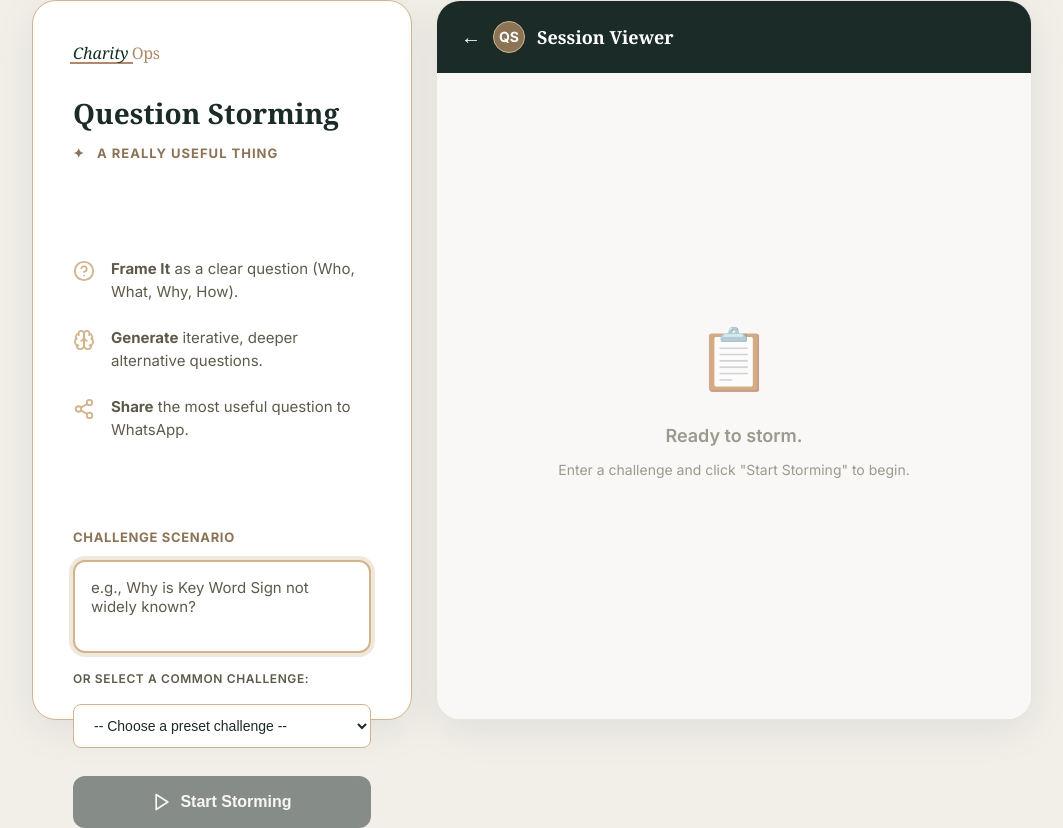
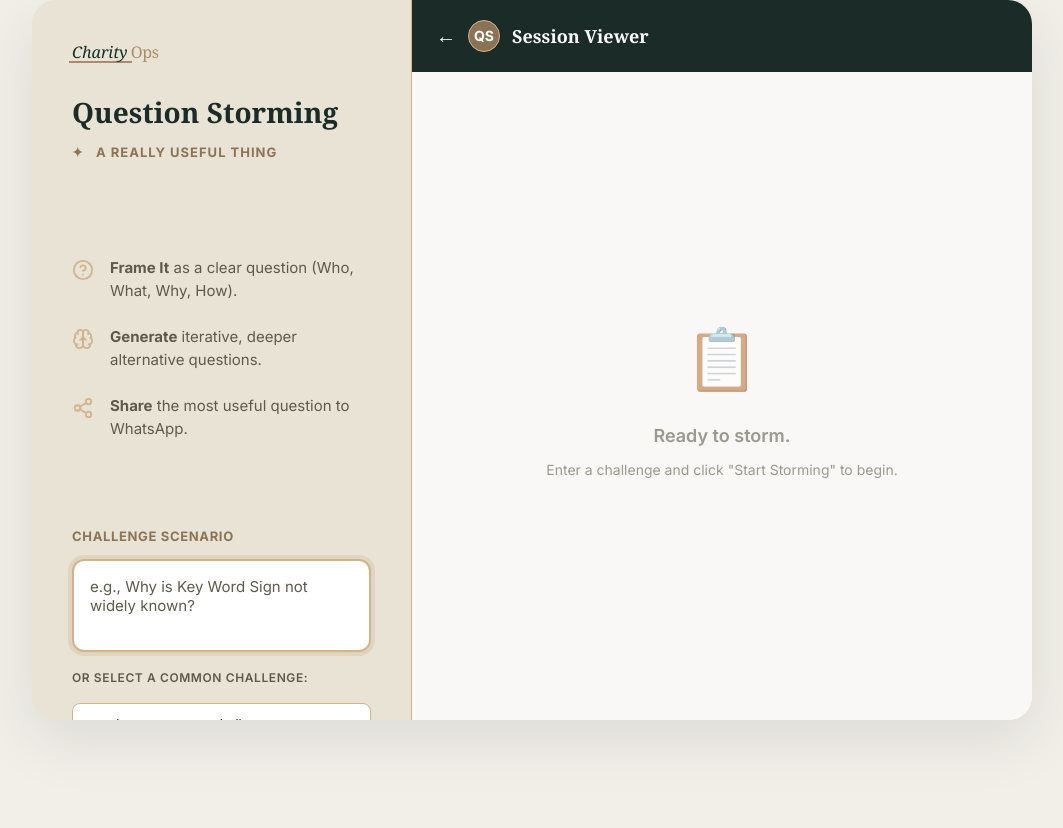
Before and after one commit to uantchern/question-storming, a React (Vite) app: page / in a window 1280 px wide. Shown: the whole page, without its empty margins (108-1171 px from the left). After the commit the page ends 800 px from the top, so only its background shows below. Built offline with nearby package versions, Linux system fonts and the light colour scheme.

Commit message:
Match unified Box Layout of board assessment

```diff
--- a/src/index.css
+++ b/src/index.css
@@ -30,37 +30,35 @@ body {
 
 .app-container {
   display: flex;
-  gap: 24px;
   width: 100%;
   max-width: 1000px;
   height: 90vh;
   max-height: 850px;
   min-height: 600px;
   margin: 0 auto;
+  background-color: #E8E3D5;
+  border-radius: 24px;
+  box-shadow: 0 20px 60px rgba(27, 43, 40, 0.1);
+  overflow: hidden;
 }
 
 .setup-pane {
-  background: var(--surface-color);
-  border-radius: 24px;
+  background-color: transparent;
   padding: 40px;
   width: 380px;
-  box-shadow: 0 10px 40px rgba(27, 43, 40, 0.08);
   display: flex;
   flex-direction: column;
-  border: 1px solid var(--border-color);
+  border-right: 1px solid var(--border-color);
   flex-shrink: 0;
   transition: all 0.3s ease;
 }
 
 .chat-pane {
   background-color: var(--surface-color);
-  border-radius: 24px;
   flex: 1;
   display: flex;
   flex-direction: column;
   overflow: hidden;
-  box-shadow: 0 10px 40px rgba(27, 43, 40, 0.08);
-  border: 1px solid #EAE5D8;
 }
 
 @media (max-width: 850px) {
```
